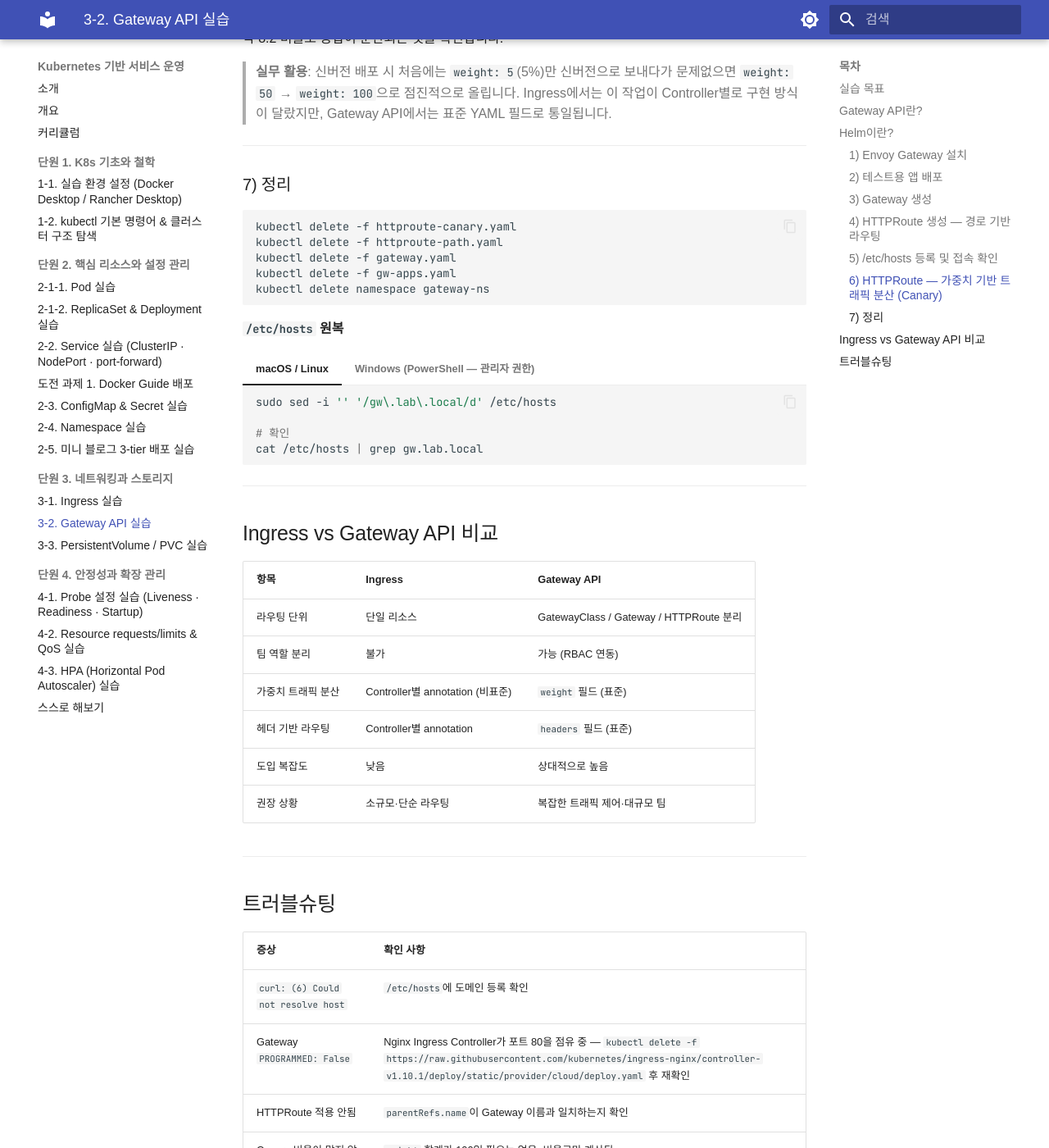
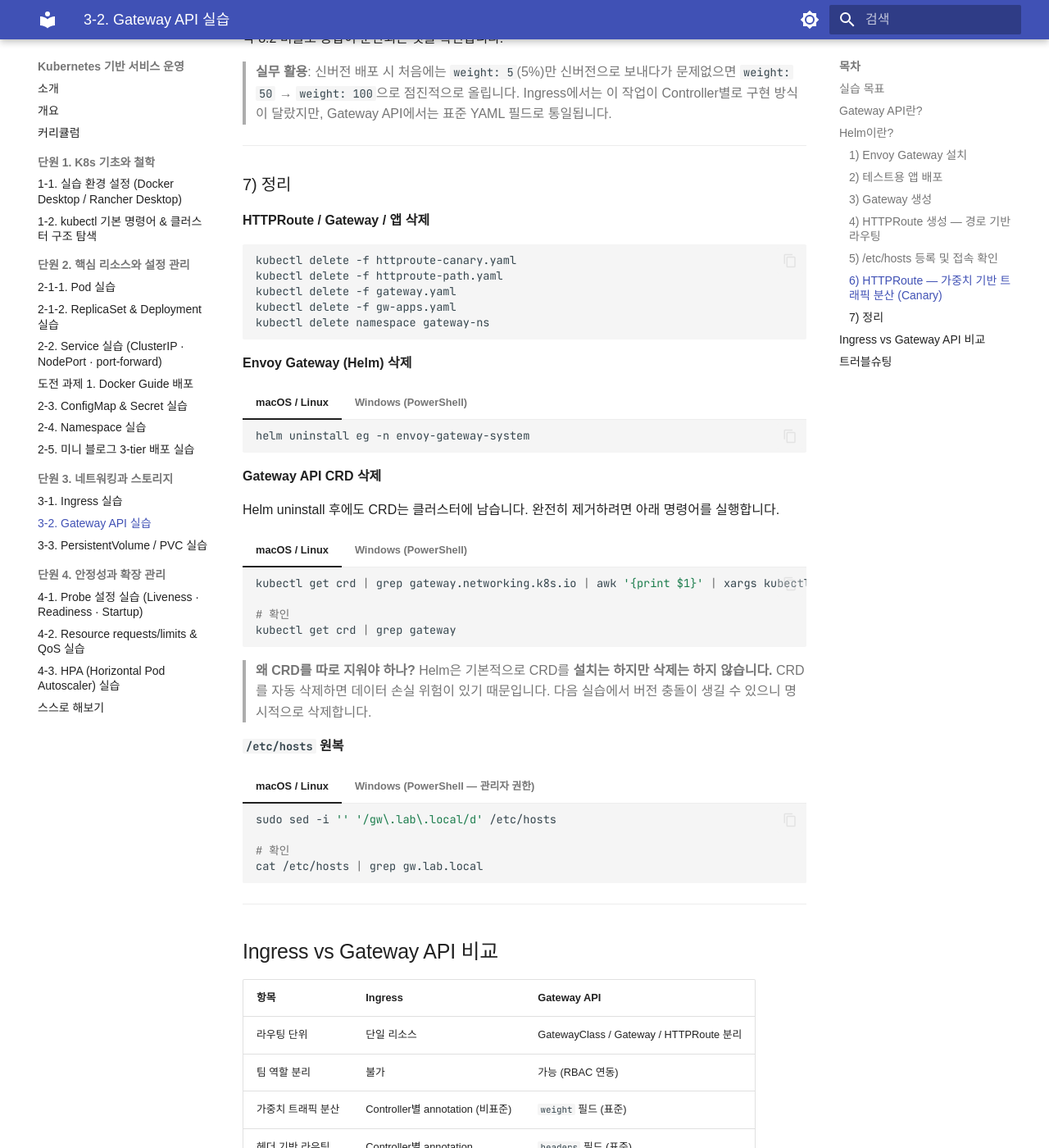
Before and after one commit to skilleat-labs/docker-k8s-labs, an MkDocs documentation site: the page built from docs/modules/module10/3-2.md, in a window 1280 px wide and 1400 px high, scrolled down 7233 px. Shown: the whole window at 82% size. Built offline with MkDocs 1.6.1 and Material for MkDocs 9.7.7, drawn with Linux system fonts in a browser that asks for light colours; some web fonts are replaced.

Commit message:
docs: 3-2 정리 섹션에 Helm uninstall 및 CRD 삭제 명령어 추가 (bash/PowerShell 구분)

````diff
--- a/docs/modules/module10/3-2.md
+++ b/docs/modules/module10/3-2.md
@@ -411,6 +411,8 @@ Blue App v1
 
 ### 7) 정리
 
+**HTTPRoute / Gateway / 앱 삭제**
+
 ```bash
 kubectl delete -f httproute-canary.yaml
 kubectl delete -f httproute-path.yaml
@@ -418,6 +420,47 @@ kubectl delete -f gateway.yaml
 kubectl delete -f gw-apps.yaml
 kubectl delete namespace gateway-ns
 ```
+
+**Envoy Gateway (Helm) 삭제**
+
+=== "macOS / Linux"
+
+    ```bash
+    helm uninstall eg -n envoy-gateway-system
+    ```
+
+=== "Windows (PowerShell)"
+
+    ```powershell
+    helm uninstall eg -n envoy-gateway-system
+    ```
+
+**Gateway API CRD 삭제**
+
+Helm uninstall 후에도 CRD는 클러스터에 남습니다. 완전히 제거하려면 아래 명령어를 실행합니다.
+
+=== "macOS / Linux"
+
+    ```bash
+    kubectl get crd | grep gateway.networking.k8s.io | awk '{print $1}' | xargs kubectl delete crd
+
+    # 확인
+    kubectl get crd | grep gateway
+    ```
+
+=== "Windows (PowerShell)"
+
+    ```powershell
+    kubectl get crd -o name | Select-String "gateway.networking.k8s.io" | ForEach-Object {
+        kubectl delete $_.ToString().Trim()
+    }
+
+    # 확인
+    kubectl get crd | Select-String "gateway"
+    ```
+
+> **왜 CRD를 따로 지워야 하나?**
+> Helm은 기본적으로 CRD를 **설치는 하지만 삭제는 하지 않습니다.** CRD를 자동 삭제하면 데이터 손실 위험이 있기 때문입니다. 다음 실습에서 버전 충돌이 생길 수 있으니 명시적으로 삭제합니다.
 
 **`/etc/hosts` 원복**
 
````
